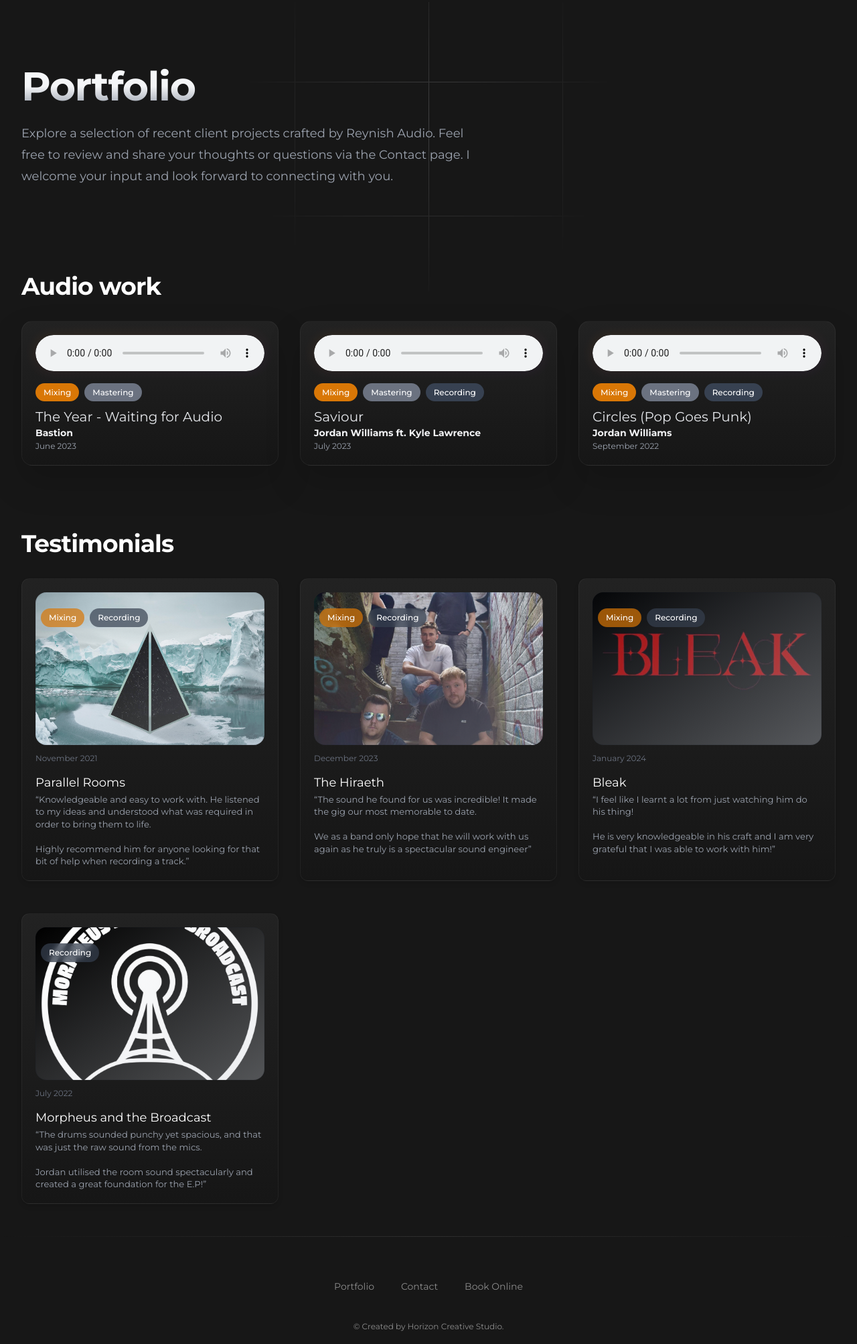
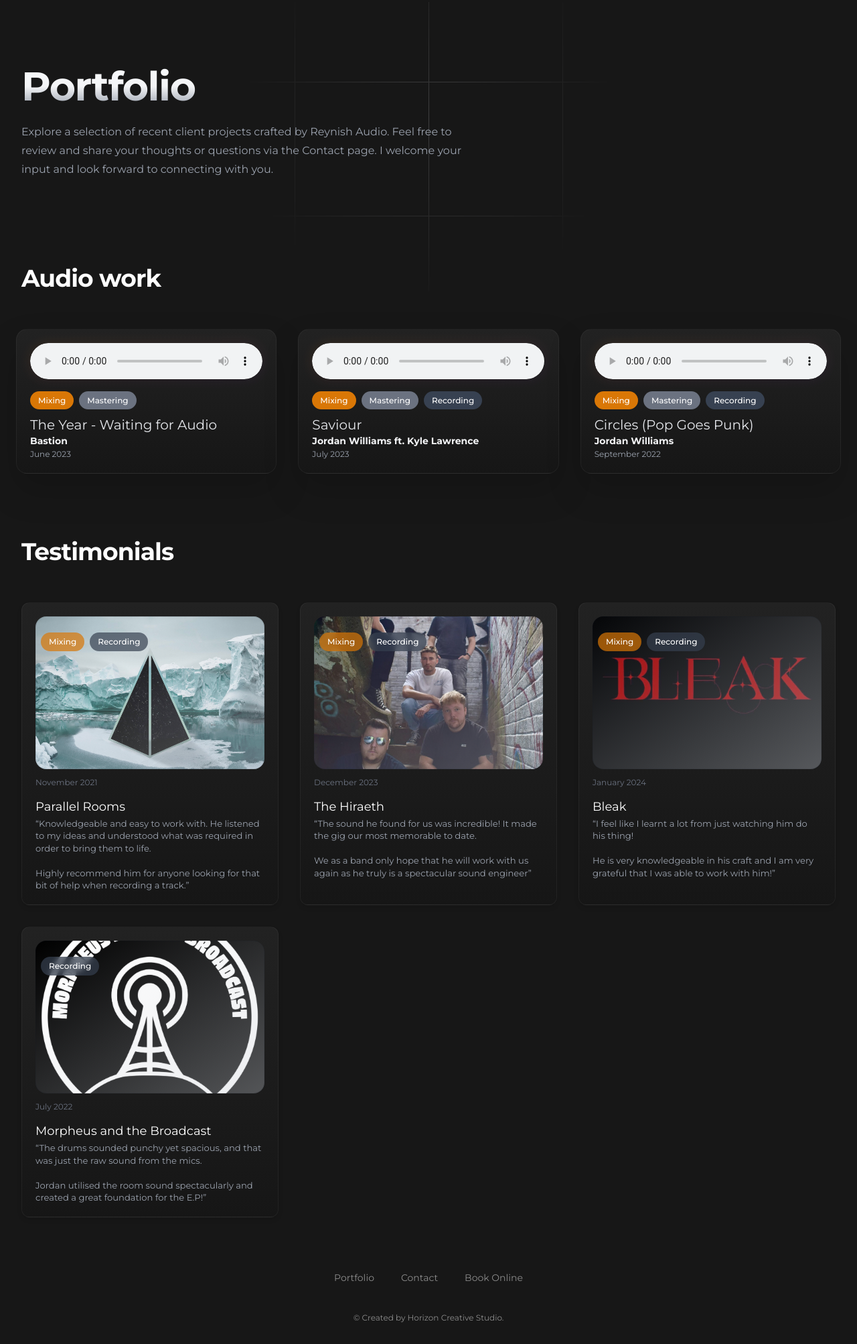
Before and after one commit to NonFoodSam/ReynishGit, a website: page portfolio.html in a window 1280 px wide. Shown: the part 77-2083 px from the top of the page at 67% size. Drawn offline with nearby package versions, Linux system fonts and the light colour scheme; a script that the page names is missing.

Commit message:
Updates 8th Feb

```diff
--- a/portfolio.html
+++ b/portfolio.html
@@ -236,12 +236,12 @@
               >
                 <div class="relative w-full max-w-xl lg:shrink-0 xl:max-w-2xl">
                   <h1
-                    class="text-4xl font-bold tracking-tight bg-gradient-to-b from-slate-50 via-gray-100 to-gray-400 bg-clip-text text-transparent sm:text-6xl"
+                    class="text-6xl font-bold tracking-tight bg-gradient-to-b from-slate-50 via-gray-100 to-gray-400 bg-clip-text text-transparent sm:text-6xl"
                   >
                     Portfolio
                   </h1>
                   <p
-                    class="mt-6 text-lg leading-8 text-gray-400 sm:max-w-md lg:max-w-none"
+                    class="mt-6 text-base leading-7 text-gray-400 sm:max-w-md lg:max-w-none"
                   >
                     Explore a selection of recent client projects crafted by
                     Reynish Audio. Feel free to review and share your thoughts
@@ -298,7 +298,7 @@
         <div class="mx-auto max-w-2xl lg:mx-0">
           <div class="mx-auto max-w-7xl">
             <h2
-              class="sm:mt-20 mt-14 mb-8 text-3xl font-bold tracking-tight text-white sm:text-4xl"
+              class="sm:mt-20 mt-14 text-3xl font-bold tracking-tight text-white sm:text-4xl"
             >
               Audio work
             </h2>
@@ -306,10 +306,10 @@
         </div>
       </div>
       <div class="bg-transparent">
-        <div class="mx-auto max-w-7xl px-6 lg:px-8">
+        <div class="mx-auto max-w-7xl px-6">
           <div class="mx-auto max-w-2xl lg:max-w-full lg:mx-0">
             <div
-              class="lg:mx-0 lg:max-w-none mt-8 lg:grid-cols-3 grid max-w-full sm:grid-cols-2 grid-cols-1 gap-x-8 gap-y-12"
+              class="lg:mx-0 lg:max-w-none mt-14 lg:grid-cols-3 grid max-w-full sm:grid-cols-2 grid-cols-1 gap-x-8 gap-y-8"
             >
               <article
                 class="relative flex flex-col items-start justify-start bg-gradient-to-b border border-white/5 from-[#222] to-[#161616] p-5 drop-shadow-2xl rounded-2xl backdrop-blur-sm"
@@ -505,7 +505,7 @@
         <div id="fadeDiv" class="mx-auto max-w-7xl px-6 lg:px-8">
           <div class="mx-auto max-w-2xl lg:mx-0">
             <h2
-              class="mt-24 mb-8 text-3xl font-bold tracking-tight text-white sm:text-4xl"
+              class="mt-24 mb-14 text-3xl font-bold tracking-tight text-white sm:text-4xl"
             >
               Testimonials
             </h2>
@@ -514,7 +514,7 @@
         <div id="fadeDiv" class="mx-auto max-w-7xl px-6 lg:px-8">
           <div class="mx-auto max-w-2xl lg:max-w-full lg:mx-0">
             <div
-              class="lg:mx-0 lg:max-w-none lg:grid-cols-3 grid max-w-full sm:grid-cols-2 grid-cols-1 gap-x-8 gap-y-12"
+              class="lg:mx-0 lg:max-w-none lg:grid-cols-3 grid max-w-full sm:grid-cols-2 grid-cols-1 gap-x-8 gap-y-8"
             >
               <a
                 href="Parallel-Rooms.html"
@@ -785,13 +785,10 @@
             observer.observe(element);
           });
         </script>
-        <hr
-          class="my-12 h-px border-t-0 bg-transparent bg-gradient-to-r from-transparent via-neutral-500 to-transparent opacity-25 dark:opacity-100"
-        />
 
         <footer class="bg-transparent">
           <div
-            class="mx-auto max-w-7xl overflow-hidden px-6 py-10 sm:py-4 lg:px-8 text-xs sm:text-sm leading-6"
+            class="mx-auto max-w-7xl overflow-hidden px-6 pb-6 pt-14 sm:pt-20 sm:pb-6 lg:px-8 text-xs sm:text-sm leading-6"
           >
             <nav
               class="-mb-6 flex items-center justify-center sm:space-x-10 space-x-5 text-center"
```
Also changed, not shown: output.css.
